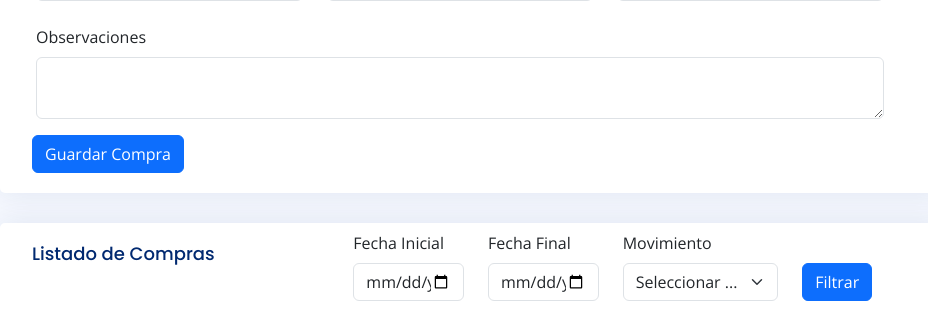
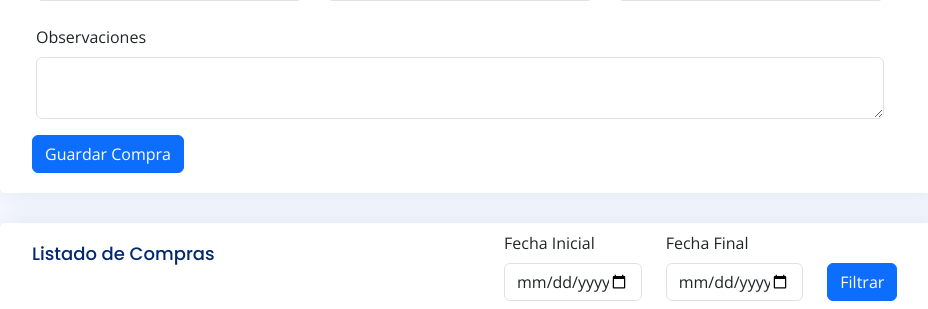
Before and after one commit to erickcasita/rarras-admin, a Django app: template warehouses/templates/addwerehousepurchasing.html in a window 1280 px wide. Shown: the part 835-1144 px from the top of the page, without its empty margins (318-1246 px from the left). Run offline with Django 5.2, Linux system fonts and the light colour scheme; the template is opened without the code that fills it, so the values that code supplies are empty; some libraries are stand-ins or nearby versions.

Commit message:
Se removio el filtro de tipo de movimiento en compras de almacen

```diff
--- a/warehouses/templates/addwerehousepurchasing.html
+++ b/warehouses/templates/addwerehousepurchasing.html
@@ -132,29 +132,20 @@
         <div class="card">
             <div class="card-body">
                 <div class="row">
-                        <div class="col-md-4">
+                        <div class="col-md-6">
                             <h5 class="card-title">Listado de Compras</h5>
                         </div>
-                        <div class="col-md-8">
+                        <div class="col-md-6">
                             <!-- Custom Styled Validation -->
                             <form class="row m-2" id="formFilterPurchasingWarehouse" method="GET">
                                 <div class="row">
-                                    <div class="col-md-3">
+                                    <div class="col-md-5">
                                         <label class="form-label">Fecha Inicial</label>
                                         <input class="form-control" type="date" name="dateInitFilter" id="dateInitFilter">
                                     </div>
-                                    <div class="col-md-3">
+                                    <div class="col-md-5">
                                         <label class="form-label">Fecha Final</label>
                                         <input class="form-control" type="date" name="dateFinishFilter" id="dateFinishFilter">
-                                    </div>
-                                     <div class="col-md-4">
-                                         <label class="form-label">Movimiento</label>
-                                         <select class="form-select" id="typeMovementFilter" name="typeMovementFilter">
-                                             <option selected disabled value="">Seleccionar ...</option>
-                                             {% for type in typemovements %}
-                                                <option value="{{type.pk}}">{{type.name}}</option>
-                                             {% endfor %}
-                                         </select>
                                     </div>
                                     <div class="col-md-2 mt-auto">
                                         <button class="btn btn-primary" type="submit">Filtrar</button>
```
